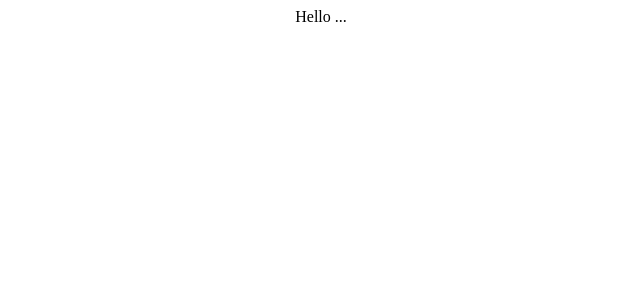
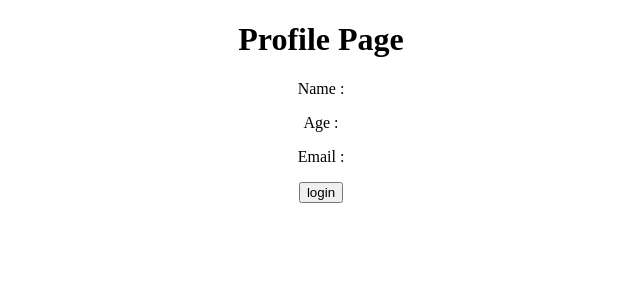
Before and after one commit to KaiIemsawat/more-redux, a React (Create React App) app: page / in a window 1280 px wide. Shown: the top 300 px of the page, without its empty margins (319-959 px from the left). Built offline with nearby package versions, Linux system fonts and the light colour scheme.

Commit message:
setup basic boilerplate for redux

```diff
--- a/src/App.js
+++ b/src/App.js
@@ -1,7 +1,14 @@
 import "./App.css";
+import Login from "./components/Login";
+import Profile from "./components/Profile";
 
 function App() {
-    return <div className="App">Hello ...</div>;
+    return (
+        <div className="App">
+            <Profile />
+            <Login />
+        </div>
+    );
 }
 
 export default App;
--- /dev/null
+++ b/src/components/Login.js
@@ -0,0 +1,9 @@
+function Login() {
+    return (
+        <div>
+            <button>login</button>
+        </div>
+    );
+}
+
+export default Login;
--- /dev/null
+++ b/src/components/Profile.js
@@ -0,0 +1,12 @@
+function Profile() {
+    return (
+        <div>
+            <h1>Profile Page</h1>
+            <p>Name : </p>
+            <p>Age : </p>
+            <p>Email : </p>
+        </div>
+    );
+}
+
+export default Profile;
--- a/src/index.js
+++ b/src/index.js
@@ -1,13 +1,21 @@
 import React from "react";
 import ReactDOM from "react-dom/client";
+import { configureStore } from "@reduxjs/toolkit";
+import { Provider } from "react-redux";
 
 import App from "./App";
 import reportWebVitals from "./reportWebVitals";
 
+const store = configureStore({
+    reducer: {},
+});
+
 const root = ReactDOM.createRoot(document.getElementById("root"));
 root.render(
     <React.StrictMode>
-        <App />
+        <Provider store={store}>
+            <App />
+        </Provider>
     </React.StrictMode>
 );
 
```
Also changed, not shown: notes.txt (added).
